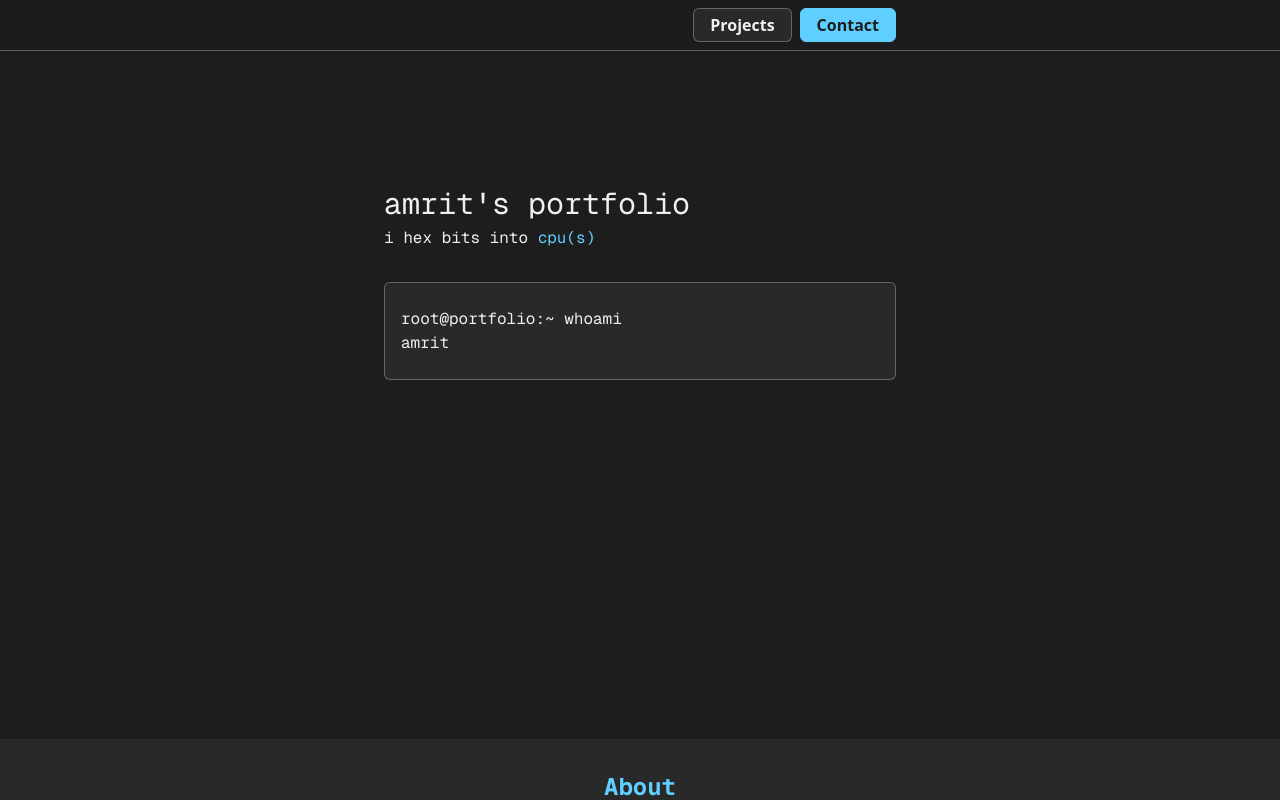
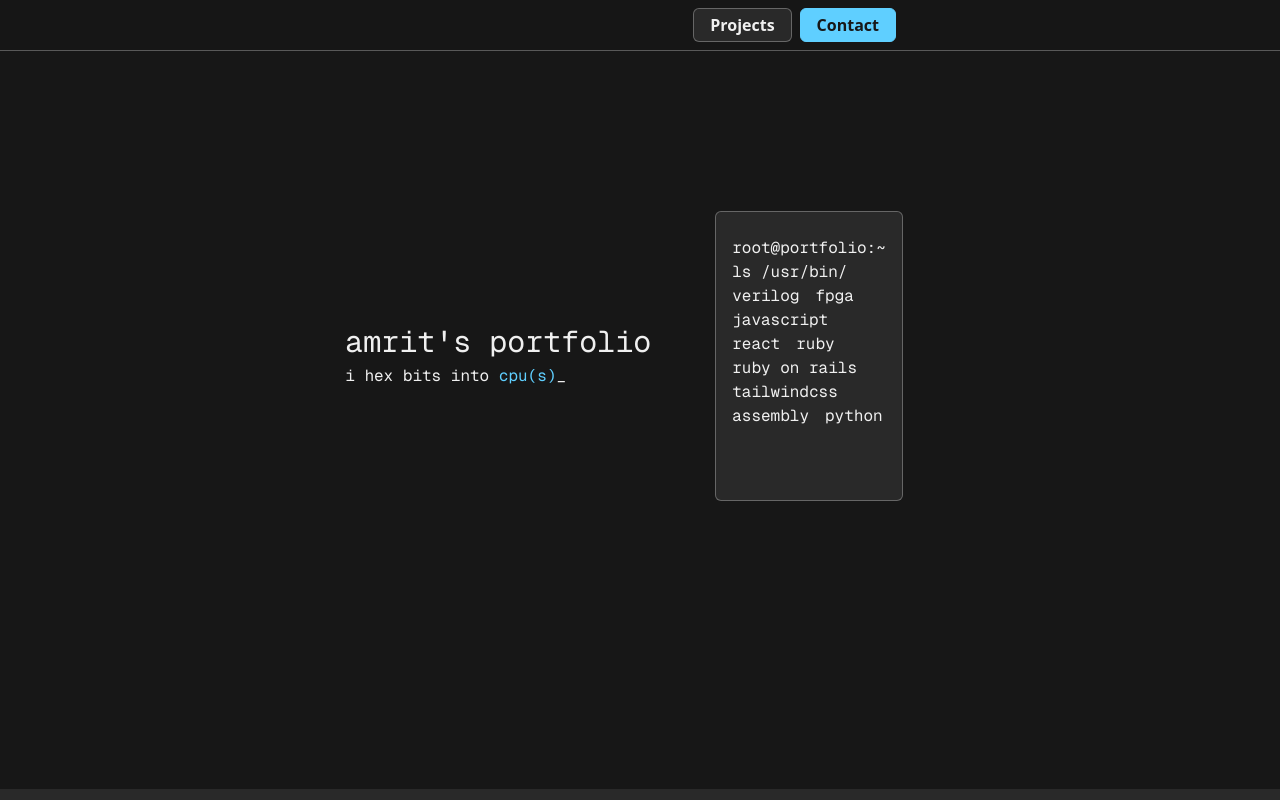
Before and after one commit to amrxt1/portfolio, a Next.js app: page / in a window 1280 px wide. Shown: the top 800 px of the page. Built offline with nearby package versions, Linux system fonts and the light colour scheme.

Commit message:
Improve Hero.jsx layout and content

```diff
--- a/src/app/globals.css
+++ b/src/app/globals.css
@@ -1,7 +1,7 @@
 @import "tailwindcss";
 
 :root {
-  --background: #1d1d1d;
+  --background: #171717;
   --surface: #292929;
   --text: #f0f0f0;
   --primary: #5fcfff;
--- a/src/components/home/Hero.jsx
+++ b/src/components/home/Hero.jsx
@@ -1,32 +1,38 @@
-"use client";
-
 import Container from "@/components/layout/Container";
 import CodeBlock from "@/components/ui/CodeBlock";
 import TypeWriter from "@/components/ui/TypeWriter";
 
-import { useEffect, useState } from "react";
+import projectsData from "@/data/projectsData";
 
 const Hero = () => {
-  const [completeWord, setWord] = useState("");
-  const [wordIndex, setWordIndex] = useState("");
+  const techProjects = projectsData.flatMap((p) => p.techUsed);
+
+  const uniqProjects = [...new Set(techProjects)];
 
   return (
-    <Container className="mt-8">
-      <div className="flex h-full min-h-[400px] flex-col justify-center gap-8 font-mono">
-        <div>
+    <Container className="mt-32">
+      <div className="flex h-full flex-col justify-center gap-8 font-mono md:flex-row">
+        <div className="shrink-0 md:flex md:flex-col md:justify-center">
           <h1 className="text-3xl">amrit's portfolio</h1>
           <h3 className="mt-1">
             i hex bits into{" "}
             <TypeWriter
-              strings={["web applications", "cpu(s)", "assembler(s)"]}
+              strings={["web applications", "cpu(s)", "assembler"]}
               letterInterval={170}
               wordInterval={1700}
               primary
             />
+            <span className="animate-pulse">_</span>
           </h3>
         </div>
-        <CodeBlock cmd="whoami">
-          <p>amrit</p>
+        <CodeBlock
+          cmd="ls /usr/bin/"
+          selfClass="md:m-8 md:max-w-[400px]"
+          childClass="flex flex-wrap gap-x-4 pb-12"
+        >
+          {uniqProjects.map((p, i) => (
+            <p key={i}>{p.toLowerCase()}</p>
+          ))}
         </CodeBlock>
       </div>
     </Container>
--- a/src/components/home/ProjectsIntro.jsx
+++ b/src/components/home/ProjectsIntro.jsx
@@ -70,7 +70,7 @@ const ProjectsIntro = ({ projectInterval = 4000, cmdInterval = 100 }) => {
           ) : (
             <ProjectCard
               project={projectsData[currentProject]}
-              className="relative overflow-clip"
+              className="relative aspect-4/3 overflow-clip overflow-x-auto"
             >
               <motion.div
                 key={currentProject}
--- a/src/components/ui/Card.jsx
+++ b/src/components/ui/Card.jsx
@@ -1,7 +1,7 @@
 const Card = ({ children, className = "" }) => {
   return (
     <div
-            className={`${className} bg-surface border-text/30 w-full rounded-md border px-4 py-6`}
+      className={`bg-surface border-text/30 w-full rounded-md border px-4 py-6 ${className}`}
     >
       {children}
     </div>
--- a/src/components/ui/CodeBlock.jsx
+++ b/src/components/ui/CodeBlock.jsx
@@ -7,7 +7,7 @@ const CodeBlock = ({
   selfClass = "",
 }) => {
   return (
-    <Card className={selfClass}>
+    <Card className={`font-mono ${selfClass}`}>
       <h2>
         <span>root@portfolio:~</span> {cmd}
       </h2>
```
Lines whose indentation alone changed are shown as unchanged.
